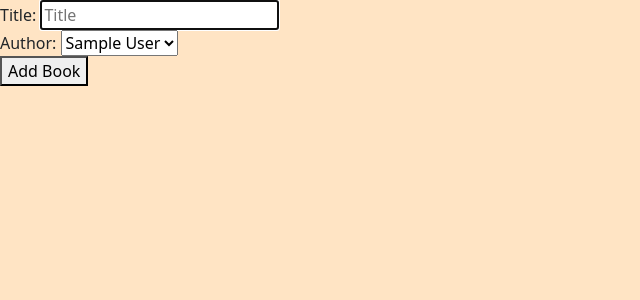
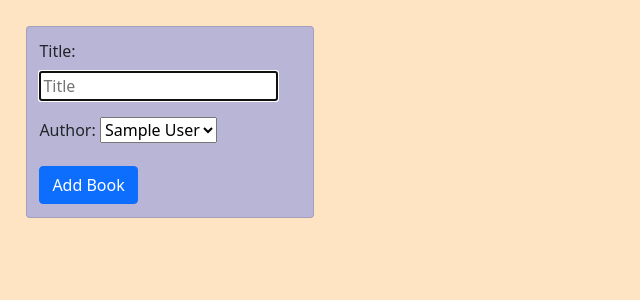
Before and after one commit to sandramolina/one_to_many_lab, a Flask app: page /new in a window 1280 px wide. Shown: the part 56-356 px from the top of the page, without its empty margins (0-640 px from the left). Run offline with Flask 2, Linux system fonts and the light colour scheme; a database or web service that is not in the repository returns one stand-in record (values such as "Sample title"); some libraries are stand-ins or nearby versions.

Commit message:
styles card body

```diff
--- a/static/style.css
+++ b/static/style.css
@@ -1,8 +1,10 @@
 body {
     background-color: bisque !important;
-    font-family: 'Franklin Gothic Medium', 'Arial Narrow', Arial, sans-serif;
 }
 
-ul {
-    list-style: none;
+.card-details {
+    width: 18rem;
+    background-color: rgb(185, 181, 215) !important;
+    margin: 2vw;
+    padding: 1vw;
 }
--- a/templates/edit.html
+++ b/templates/edit.html
@@ -1,6 +1,7 @@
 {% extends "base.html" %}
 {% block content %}
 
+<div class="card card-details">
     <form action="/{{book.id}}" method="post">
         <div class="mb-3">
             <label for="title" class="form-label">Title:</label>
@@ -19,4 +20,5 @@
         </div>
         <button type="submit" class="btn btn-primary">Update Book</button>
     </form>
+</div>
 {% endblock %}
--- a/templates/index.html
+++ b/templates/index.html
@@ -4,7 +4,7 @@
     {% for book in all_books %}
 
         <div class="col-sm-6">
-            <div class="card">
+            <div class="card card-details">
                 <div class="card-body">
                     <h5 class="card-title">{{book.title}}</h5>
                     <p class="card-text">By {{book.author.first_name}} {{book.author.last_name}}</p>
--- a/templates/new_book.html
+++ b/templates/new_book.html
@@ -1,13 +1,14 @@
 {% extends "base.html" %}
 {% block content %}
 
+<div class="card card-details">
 <form action="/addbook" method="post">
-    <div>
-        <label for="title">Title:</label>
+    <div class="mb-3">
+        <label for="title" class="form-label">Title:</label>
         <input type="text" id="title" name="title" placeholder="Title" required autofocus>
     </div>
-    <div>
-        <label for="author">Author:</label>
+    <div class="mb-3">
+        <label for="author" class="form-label">Author:</label>
         <select id="author_id" name="author_id">
 
         {% for author in all_authors %}
@@ -17,7 +18,8 @@
         </select>
     </div>
 
-    <button type="submit">Add Book</button>
+    <button type="submit" class="btn btn-primary">Add Book</button>
 
 </form>
+</div>
 {% endblock %}
--- a/templates/show.html
+++ b/templates/show.html
@@ -1,7 +1,7 @@
 {% extends "base.html" %}
 {% block content %}
 
-<div class="card">
+<div class="card card-details">
     <div class="card-body">
         <h5 class="card-title">Title: {{display_book.title}}</h5>
         <p class="card-text">Author: {{display_book.author.first_name}} {{display_book.author.last_name}}</p>
```
Lines whose indentation alone changed are shown as unchanged.
